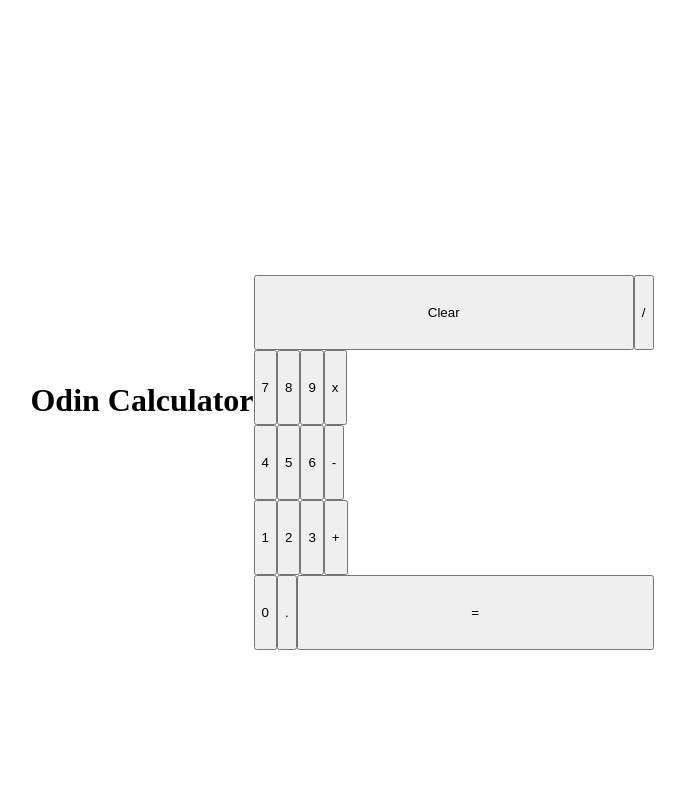
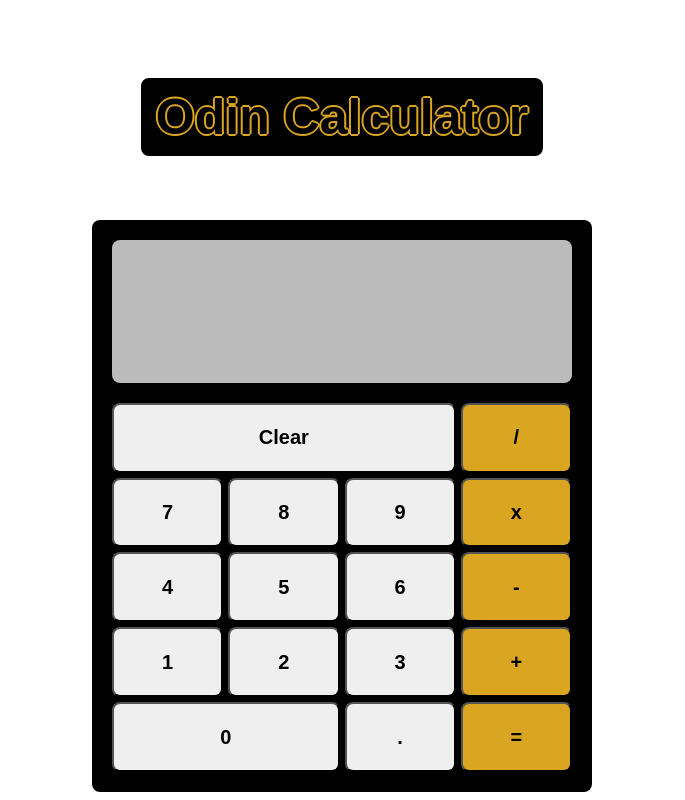
Before and after one commit to vsanlic/calculator, a plain HTML site: page index.html in a window 1280 px wide. Shown: the whole page, without its empty margins (298-983 px from the left). Drawn offline with Linux system fonts and the light colour scheme.

Commit message:
Modify styles.css into its final version

```diff
--- a/styles.css
+++ b/styles.css
@@ -1,26 +1,56 @@
 body {
     height: 98vh;
     display: flex;
-    justify-content: center;
+    flex-direction: column;
     align-items: center;
+    gap: 30px;
+}
+
+h1 {
+    font-family: Arial;
+    font-size: 50px;
+    margin-top: 70px;
+    text-shadow: 2px 0 goldenrod, -2px 0 goldenrod, 0 2px goldenrod, 0 -2px goldenrod,
+                 1px 1px goldenrod, -1px -1px goldenrod, 1px -1px goldenrod, -1px 1px goldenrod;
+    border: solid black 5px;
+    border-radius: 8px;
+    padding: 5px 10px;
+    background-color: black;
 }
 
 .calculator {
     display: flex;
     flex-direction: column;
-    height: 500px;
-    width: 400px;
+    box-sizing: border-box;
+    height: 600px;
+    width: 500px;
+    font-family: Arial;
+    font-size: 50px;
+    font-weight: bold;
+    padding: 20px;
+    background-color: black;
+    gap: 20px;
+    border-radius: 8px;
 }
 
 .screen {
-    display: flex;
-    flex: 1;
+    box-sizing: border-box;
+    display: block;
+    flex: 1 20px;
+    background-color: rgb(187, 187, 187);
+    border-radius: 8px;
+    padding: 10px;
+    text-align: end;
+    color: rgb(37, 37, 37);
+    text-shadow: 2px 0 #fff, -2px 0 #fff, 0 2px #fff, 0 -2px #fff,
+                 1px 1px #fff, -1px -1px #fff, 1px -1px #fff, -1px 1px #fff;
 }
 
 .button-container {
     display: flex;
     flex-direction: column;
     flex: 3;
+    gap: 5px;
 }
 
 .row-1,
@@ -30,33 +60,70 @@
 .row-5 {
     display: flex;
     flex: 1;
+    gap: 5px;
 }
 
 #clear-button {
     flex: 3;
+    font-size: 20px;
+    font-weight: bold;
+    border-radius: 8px;
+    box-sizing: border-box;
 }
 
-#divide-button,
-#multiply-button,
-#subtract-button,
-#add-button,
+.operator-button,
 #equal-to-button {
     flex: 1;
+    font-size: 20px;
+    background-color: goldenrod;
+    font-weight: bold;
+    border-radius: 8px;
+    box-sizing: border-box;
 }
 
-#nine-button,
-#eight-button,
-#seven-button,
-#six-button,
-#five-button,
-#four-button,
-#three-button,
-#two-button,
-#one-button,
-#comma-button {
+.number-button,
+#decimal-button {
     flex: 1;
+    font-size: 20px;
+    font-weight: bold;
+    border-radius: 8px;
+    box-sizing: border-box;
 }
 
-#zero-button {
-    flex: 2;
+#decimal-button,
+#equal-to-button {
+    flex: 0 111.25px;
 }
+
+.row-1 .operator-button {
+    flex: 0 111.25px;
+}
+
+.row-5 .number-button {
+    flex: auto;
+}
+
+.number-button:hover,
+#clear-button:hover,
+#decimal-button:hover {
+    background-color: black;
+    color: white;
+    border: solid white 2px;
+    cursor: pointer;
+}
+
+.operator-button:hover,
+#equal-to-button:hover {
+    background-color: white;
+    border: solid goldenrod 2px;
+    cursor: pointer;
+}
+
+.number-button:active,
+.operator-button:active,
+#clear-button:active,
+#decimal-button:active,
+#equal-to-button:active {
+    opacity: 70%;
+    cursor: pointer;
+}
```
